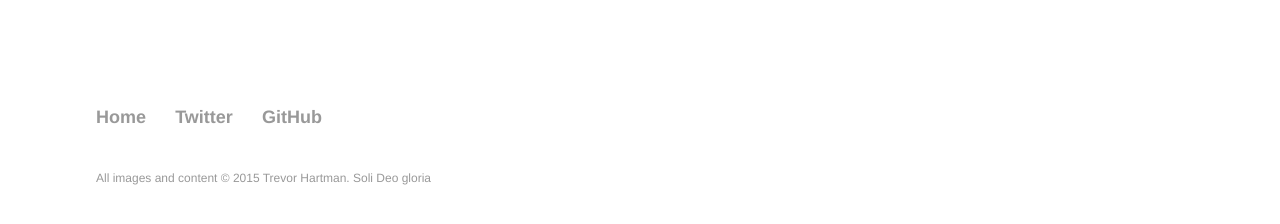
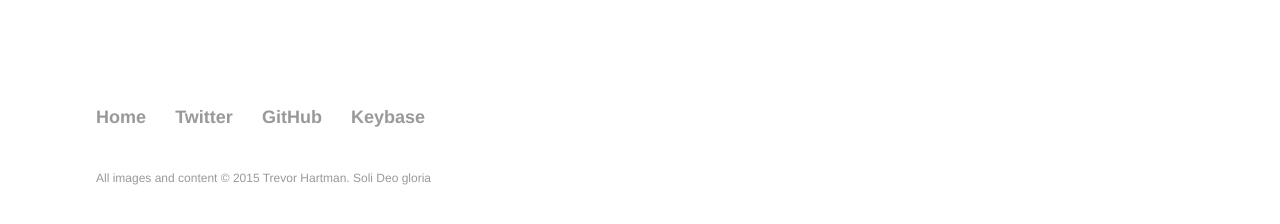
Before and after one commit to devth/devth.github.com, a Jekyll site: the page built from index.md, in a window 1280 px wide. Shown: the part 606-830 px from the top of the page. Built offline with Jekyll 4.4.1, drawn with Linux system fonts in a browser that asks for light colours; Markdown is read by kramdown in place of the engine named in the settings.

Commit message:
Add Keybase link in footer

```diff
--- a/_data/footer.yml
+++ b/_data/footer.yml
@@ -8,3 +8,6 @@
 
 - title: GitHub
   url: http://github.com/devth
+
+- title: Keybase
+  url: https://keybase.io/devth
```
